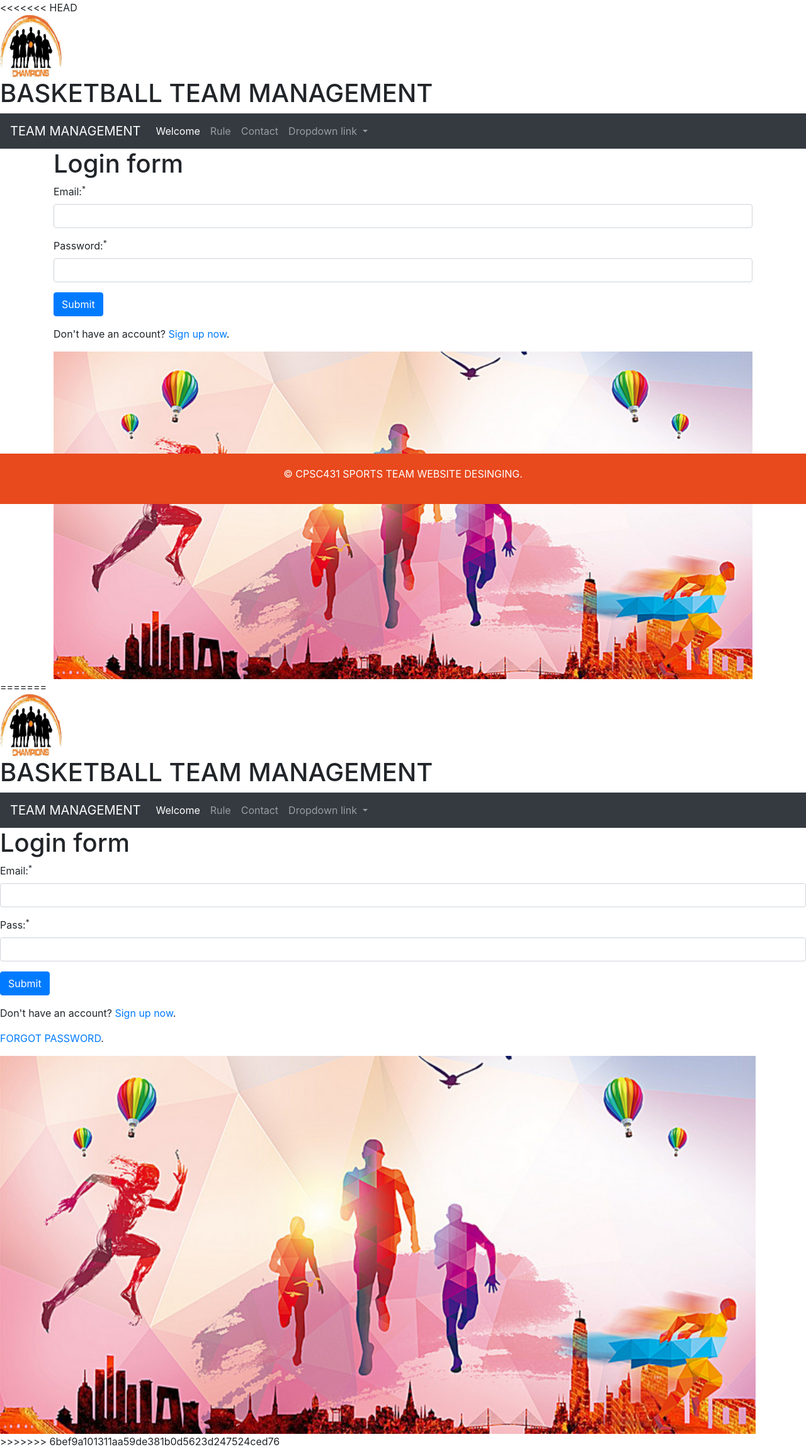
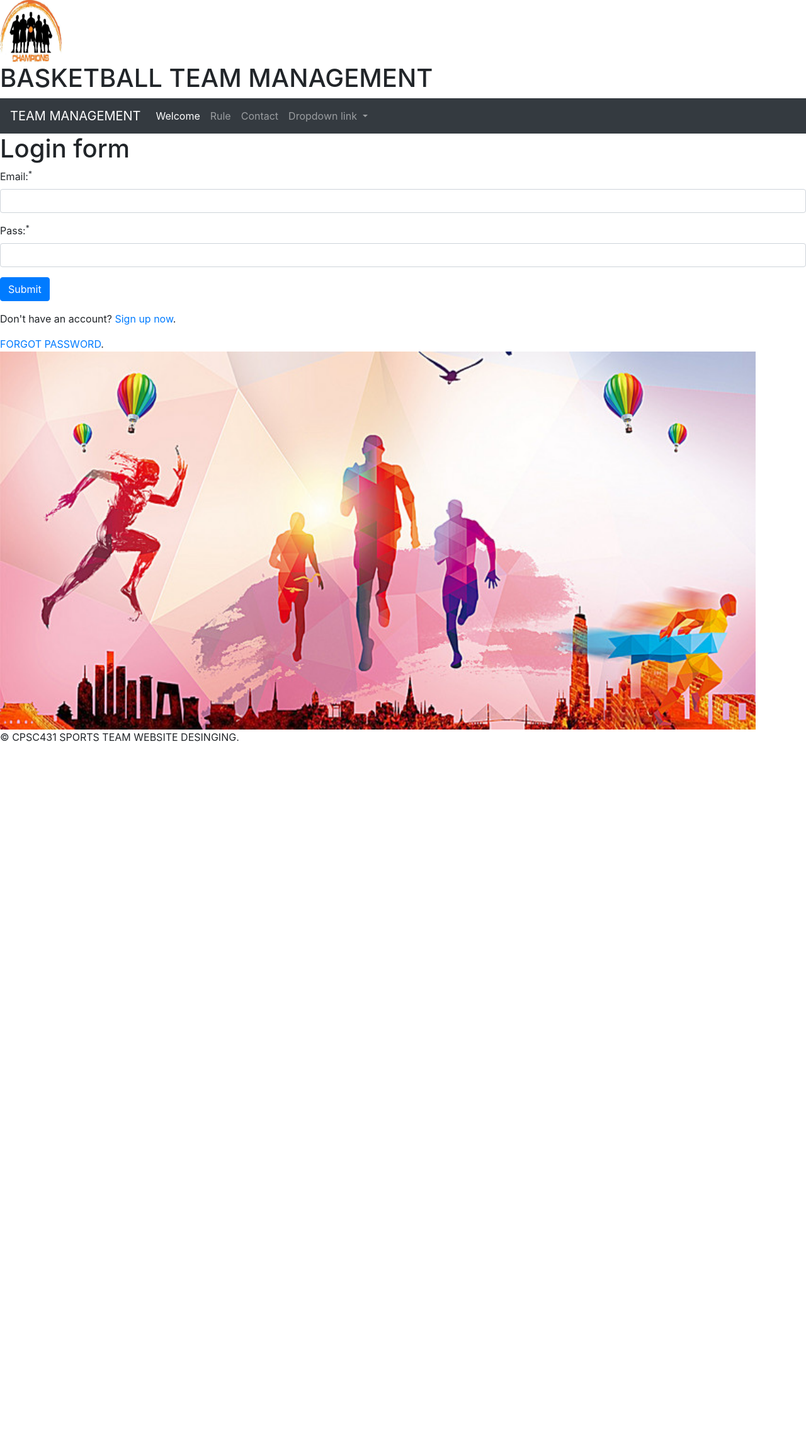
Before and after one commit to tngo0508/WEB-RUNNING-SPORTS-TEAM, a PHP site: page /welcome.php in a window 1280 px wide. Shown: the whole page at 63% size. After the commit the page ends 1177 px from the top, so only its background shows below. Run offline with PHP 8.4, Linux system fonts and the light colour scheme; data that the repository does not hold is empty.

Commit message:
Merge branch 'master' of https://github.com/Dpham181/WEB-RUNNING-SPORTS-TEAM

```diff
--- a/NEW TEST(USE THIS ONE)/welcome.php
+++ b/NEW TEST(USE THIS ONE)/welcome.php
@@ -1,61 +1,3 @@
-<<<<<<< HEAD
-<?php
-     require "header.php";
-
-?>
-  <!DOCTYPE html>
-  <html>
-
-  <head>
-    <meta charset="utf-8">
-    <title>Welcome Page</title>
-    <link rel="stylesheet" href="https://stackpath.bootstrapcdn.com/bootstrap/4.1.0/css/bootstrap.min.css" integrity="sha384-9gVQ4dYFwwWSjIDZnLEWnxCjeSWFphJiwGPXr1jddIhOegiu1FwO5qRGvFXOdJZ4" crossorigin="anonymous">
-    <link rel="stylesheet" href="./css/welcome.css">
-  </head>
-
-  <body>
-    <div class="container">
-      <div>
-        <section id="logining">
-          <h1>Login form</h1>
-          <?php require_once('login.php') ?>
-
-          <form action="<?php echo htmlspecialchars($_SERVER[" PHP_SELF "]); ?>" method="post">
-            <div class="form-group <?php echo (!empty($email_err)) ? 'has-error' : ''; ?>">
-              <label>Email:<sup>*</sup></label>
-              <input type="text" name="email" class="form-control">
-              <span class="help-block"><?php echo $email_err; ?></span>
-            </div>
-            <div class="form-group <?php echo (!empty($password_err)) ? 'has-error' : ''; ?>">
-              <label>Password:<sup>*</sup></label>
-              <input type="password" name="password" class="form-control">
-              <span class="help-block"><?php echo $password_err; ?></span>
-            </div>
-
-            <div class="form-group">
-              <input type="submit" class="btn btn-primary" value="Submit">
-            </div>
-            <p>Don't have an account? <a href="register.php">Sign up now</a>.</p>
-          </form>
-        </section>
-      </div>
-      <div class="d-flex align-item-end"class="logo"><img id="logo2" src="./logo/2.jpg"></div>
-    </div>
-
-
-
-    <script src="https://code.jquery.com/jquery-3.3.1.slim.min.js" integrity="sha384-q8i/X+965DzO0rT7abK41JStQIAqVgRVzpbzo5smXKp4YfRvH+8abtTE1Pi6jizo" crossorigin="anonymous"></script>
-    <script src="https://cdnjs.cloudflare.com/ajax/libs/popper.js/1.14.0/umd/popper.min.js" integrity="sha384-cs/chFZiN24E4KMATLdqdvsezGxaGsi4hLGOzlXwp5UZB1LY//20VyM2taTB4QvJ" crossorigin="anonymous"></script>
-    <script src="https://stackpath.bootstrapcdn.com/bootstrap/4.1.0/js/bootstrap.min.js" integrity="sha384-uefMccjFJAIv6A+rW+L4AHf99KvxDjWSu1z9VI8SKNVmz4sk7buKt/6v9KI65qnm" crossorigin="anonymous"></script>
-  </body>
-
-  </html>
-
-  <?php
-  require "footer.php";
-  ?>
-=======
-
 <?php
      require "header.php";
 
@@ -97,4 +39,3 @@
   <?php
   require "footer.php";
   ?>
->>>>>>> 6bef9a101311aa59de381b0d5623d247524ced76
```
